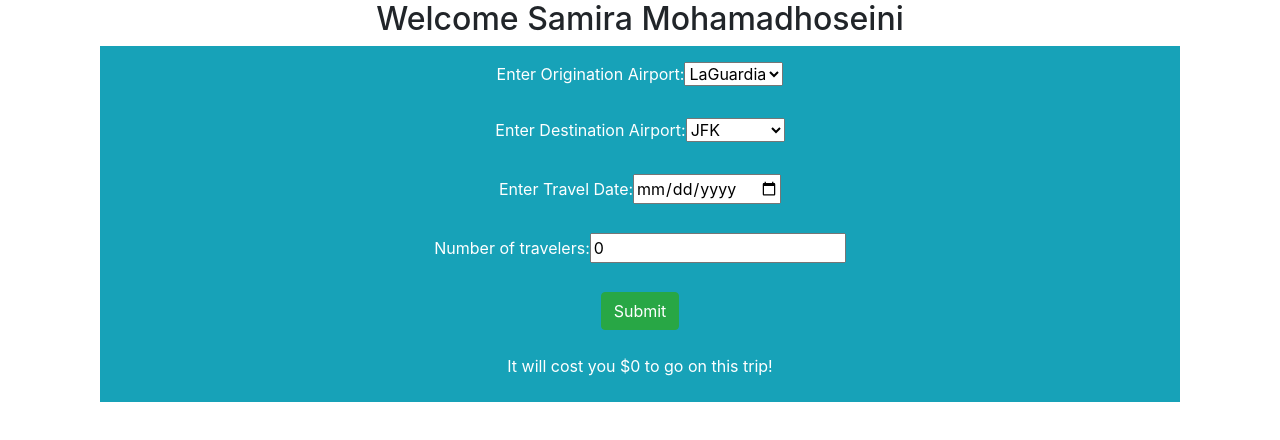
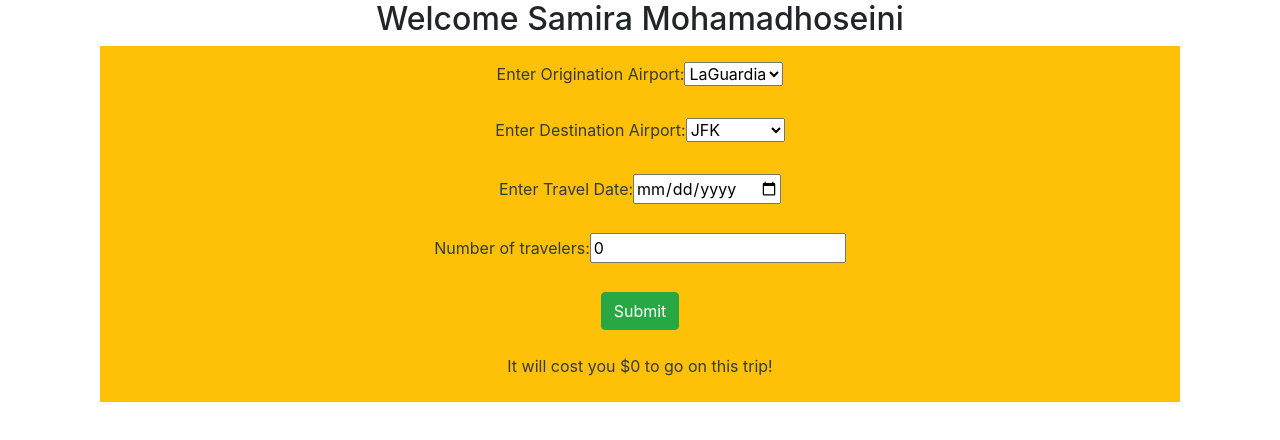
Before and after one commit to SamiraMHosseini/refactored-octo-happiness, an Angular app: page / in a window 1280 px wide. Shown: the top 440 px of the page. Built offline with nearby package versions, Linux system fonts and the light colour scheme.

Commit message:
latesttt

```diff
--- a/src/app/travel/travel.component.html
+++ b/src/app/travel/travel.component.html
@@ -1,6 +1,6 @@
 
 <form class="form-group">
-<div class="p-3 mb-2 bg-info text-white">
+<div class="p-3 mb-2 bg-warning text-dark">
   <div>
   <label for="originationAirport">Enter Origination Airport:  </label>
 
```
